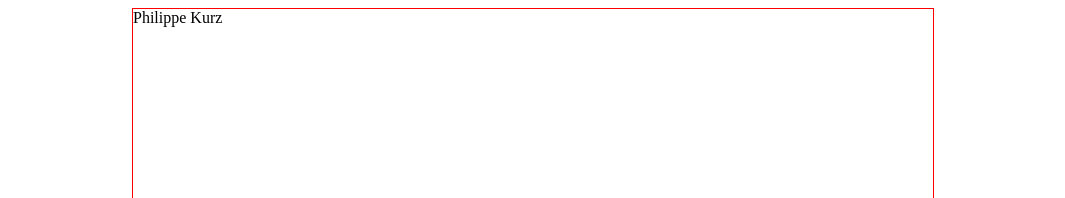
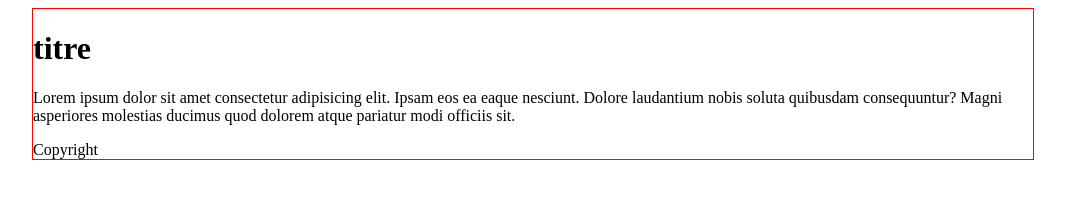
Before and after one commit to philippekurz/exercice, a plain HTML site: page index.html in a window 1280 px wide. Shown: the top 198 px of the page, without its empty margins (107-1172 px from the left). Drawn offline with Linux system fonts and the light colour scheme.

Commit message:
index container

```diff
--- a/index.html
+++ b/index.html
@@ -4,8 +4,23 @@
     <meta charset="UTF-8">
     <meta name="viewport" content="width=device-width, initial-scale=1.0">
     <title>Document</title>
+
+    <style>
+        .container {
+            width: 100%;
+            max-width: 1000px;
+            margin: 0 auto;
+            border: solid 1px red;
+        }
+    </style>
 </head>
 <body>
-    <div style="border: solid 1px red; width:100%; max-width: 800px; height: 600px; margin: auto;">Philippe Kurz</div>
+    <div class="container">
+        <header><h1>titre</h1></header>
+        <main>
+            <p>Lorem ipsum dolor sit amet consectetur adipisicing elit. Ipsam eos ea eaque nesciunt. Dolore laudantium nobis soluta quibusdam consequuntur? Magni asperiores molestias ducimus quod dolorem atque pariatur modi officiis sit.</p>
+        </main>
+        <footer>Copyright</footer>
+    </div>
 </body>
 </html>
```
